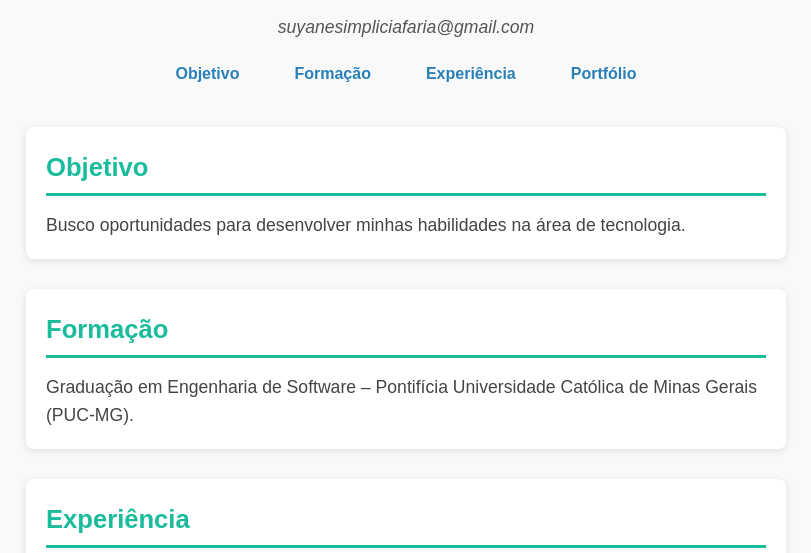
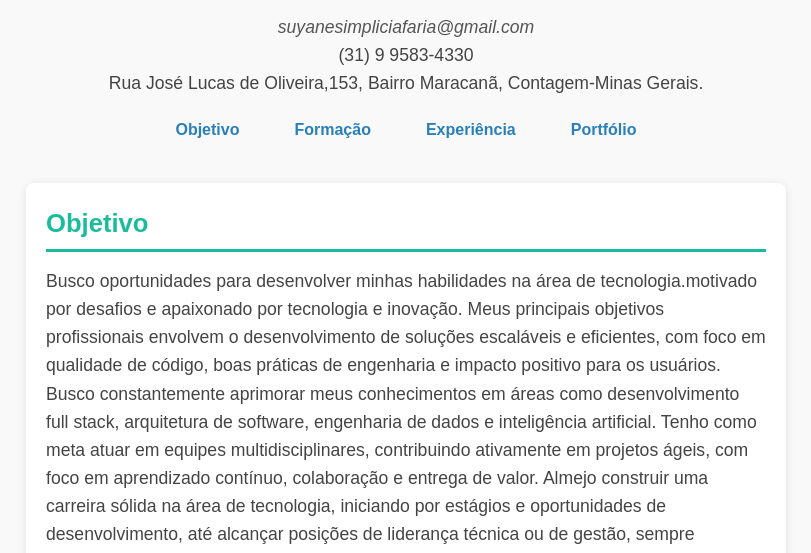
Before and after one commit to Suyanesimplicia/trabalho-pratico-semana-2-Suyanesimplicia, a plain HTML site: page public/index.html in a window 1280 px wide. Shown: the part 241-794 px from the top of the page, without its empty margins (234-1045 px from the left). Drawn offline with Linux system fonts and the light colour scheme.

Commit message:
Salvando mudanças antes de rebase

```diff
--- a/public/index.html
+++ b/public/index.html
@@ -11,6 +11,10 @@
     <img src="avatar.jpg" alt="Foto de Suyane" class="avatar" />
     <h1>Suyane Simplicia</h1>
     <p class="email">suyanesimpliciafaria@gmail.com</p>
+    <p class="contato">(31) 9 9583-4330</p>
+    <p class="Endereço">Rua José Lucas de Oliveira,153, Bairro Maracanã, Contagem-Minas Gerais.</p>
+
+    </p>
   </header>
 
   <nav>
@@ -25,12 +29,16 @@
   <main>
     <section id="objetivo">
       <h2>Objetivo</h2>
-      <p>Busco oportunidades para desenvolver minhas habilidades na área de tecnologia.</p>
+      <p>Busco oportunidades para desenvolver minhas habilidades na área de tecnologia.motivado por desafios e apaixonado por tecnologia e inovação. Meus principais objetivos profissionais envolvem o desenvolvimento de soluções escaláveis e eficientes, com foco em qualidade de código, boas práticas de engenharia e impacto positivo para os usuários. Busco constantemente aprimorar meus conhecimentos em áreas como desenvolvimento full stack, arquitetura de software, engenharia de dados e inteligência artificial.
+
+Tenho como meta atuar em equipes multidisciplinares, contribuindo ativamente em projetos ágeis, com foco em aprendizado contínuo, colaboração e entrega de valor. Almejo construir uma carreira sólida na área de tecnologia, iniciando por estágios e oportunidades de desenvolvimento, até alcançar posições de liderança técnica ou de gestão, sempre mantendo o compromisso com a ética, a inovação e a excelência.
+
+Além disso, desejo contribuir para a comunidade tecnológica por meio de projetos open source, participação em eventos e troca de conhecimento, acreditando no poder da tecnologia como agente de transformação social.</p>
     </section>
 
     <section id="formacao">
       <h2>Formação</h2>
-      <p>Graduação em Engenharia de Software – Pontifícia Universidade Católica de Minas Gerais (PUC-MG).</p>
+      <p>Graduação em Engenharia de Software – Pontifícia Universidade Católica de Minas Gerais (PUC-MG) / 2025 - presente.</p>
     </section>
 
     <section id="experiencia">
```
